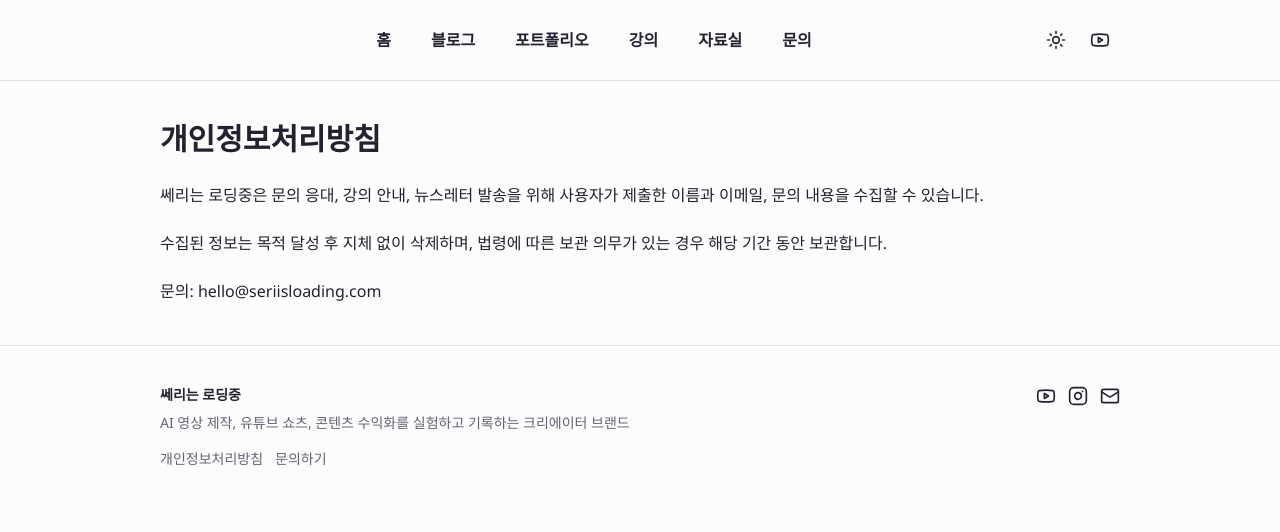
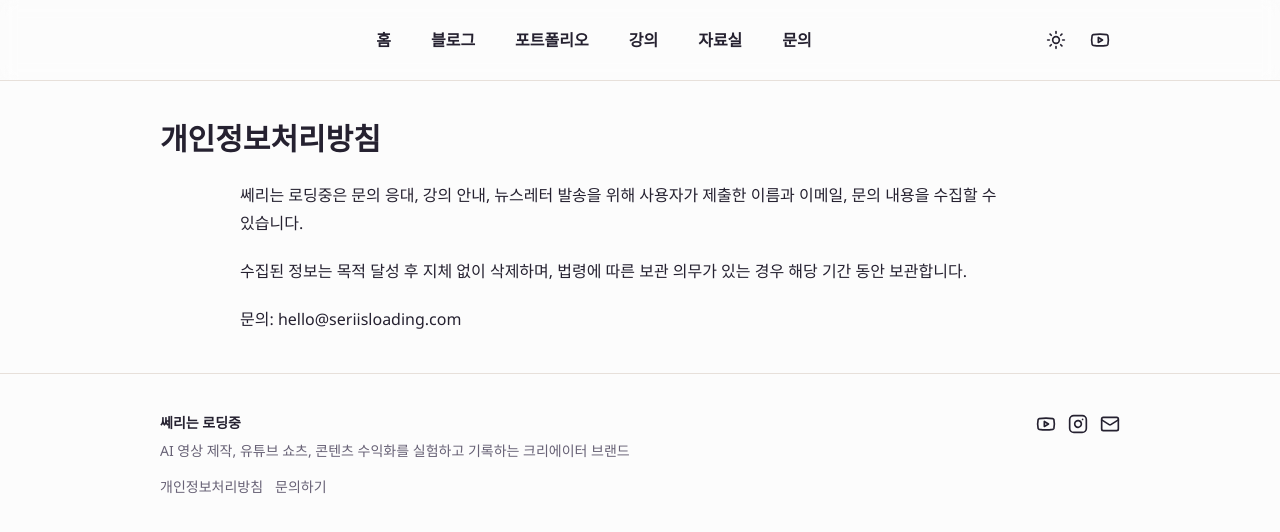
Before and after one commit to dandong5864/seri2025, a Next.js app: page /privacy in a window 1280 px wide. Shown: the top 532 px of the page. Built offline with nearby package versions, Linux system fonts and the light colour scheme; no server answers.

Commit message:
Match blog content width to code blocks

```diff
--- a/src/app/globals.css
+++ b/src/app/globals.css
@@ -85,7 +85,7 @@ select {
 }
 
 .prose-brand {
-  @apply max-w-none;
+  @apply mx-auto w-full max-w-[800px];
 }
 
 .prose-brand > * + * {
```
